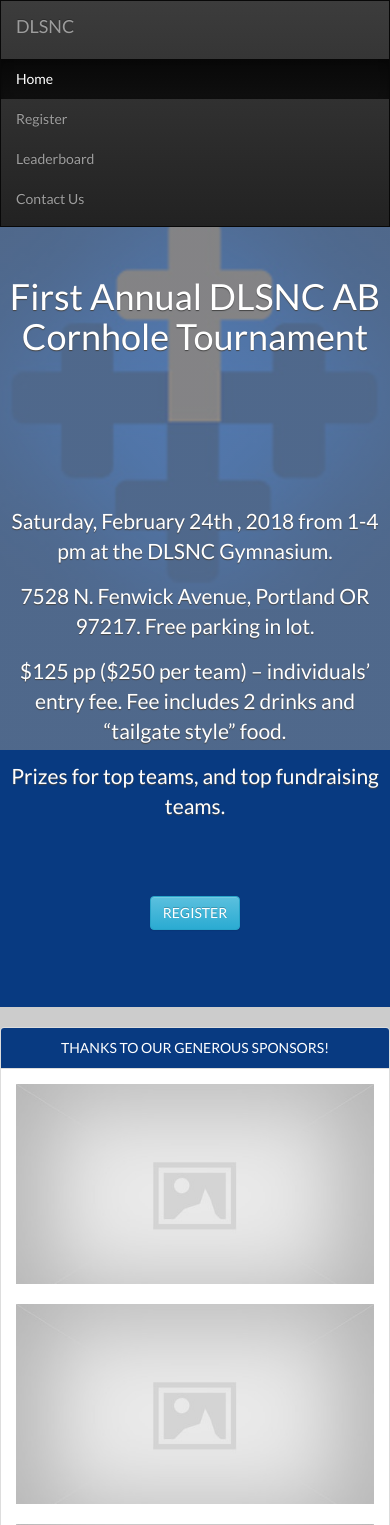
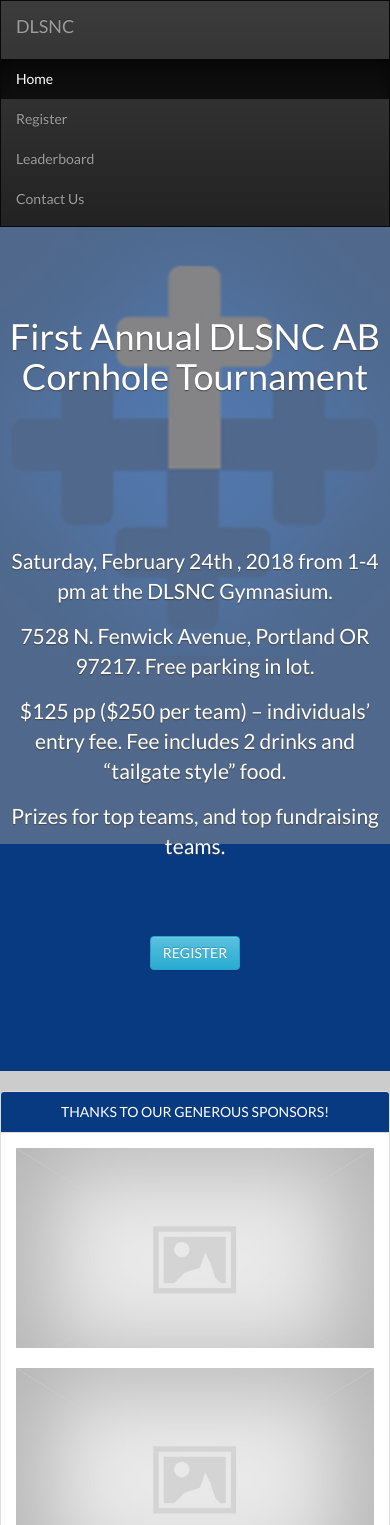
Before and after one commit to mike-jolliffe/DeLaSalle, a Django app: page / in a window 390 px wide. Shown: the top 1525 px of the page. Run offline with Django 3.2, Linux system fonts and the light colour scheme; some libraries are stand-ins or nearby versions.

Commit message:
working on making parallax look good/responsive

```diff
--- a/pages/static/pages/css/main.css
+++ b/pages/static/pages/css/main.css
@@ -21,7 +21,7 @@
 				url('/static/pages/img/LogoPurple.png') no-repeat center;
   position: fixed;
   width: 100%;
-  height: 750px; /*same height as jumbotron */
+  height: 100vh; /*same height as jumbotron */
   top:0;
   left:0;
   z-index: -1;
@@ -38,10 +38,11 @@
 }
 
 .jumbotron {
-  height: 750px;
+  height: 100vh;
   color: white;
   text-shadow: #444 0 1px 1px;
   background:transparent;
+  margin-bottom: 0 !important;
 }
 
 .container {
--- a/pages/static/pages/js/main.js
+++ b/pages/static/pages/js/main.js
@@ -1,5 +1,4 @@
 $(document).ready(function () {
-    $('')
     var jumboHeight = $('.jumbotron').outerHeight();
 
     function parallax() {
--- a/pages/templates/pages/home.html
+++ b/pages/templates/pages/home.html
@@ -18,6 +18,7 @@
     <body>
     <div class="bg"></div>
     <div class="jumbotron text-center">
+        <br><br>
         <h1>First Annual DLSNC AB Cornhole Tournament</h1>
         <br><br><br><br><br><br><br>
         <p>Saturday, February 24th , 2018 from 1-4 pm at the DLSNC Gymnasium.</p>
@@ -70,14 +71,5 @@
             </div>
         </div>
     </div>
-
-    <div class="container">
-        <div class="row">
-
-            <h1 class="text-center"><a href="#myModal" role="button" class="btn btn-primary btn-lg" data-toggle="modal">Contact
-                Us</a></h1>
-
-        </div>
-    </div>
     </body>
 {% endblock %}
```
